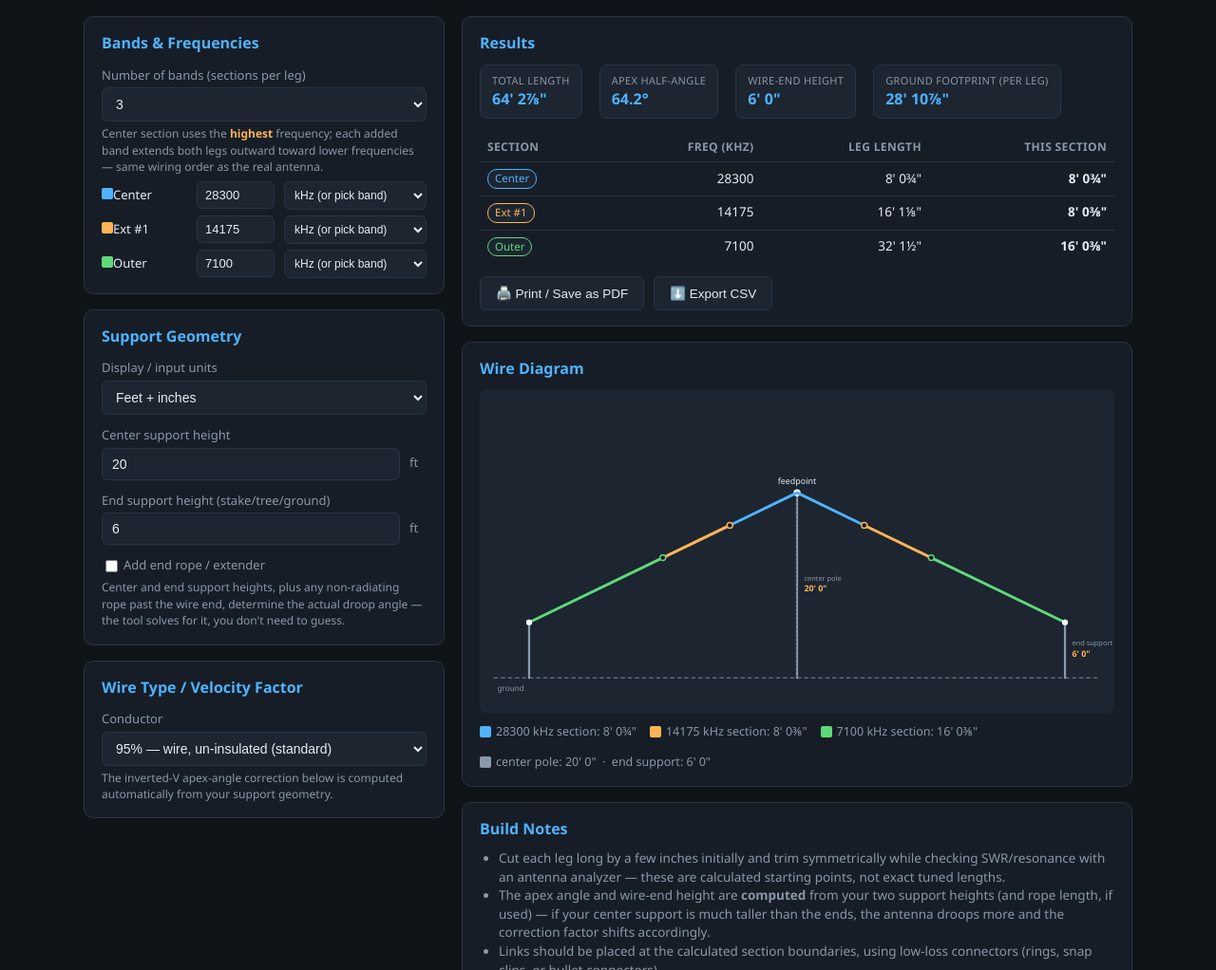
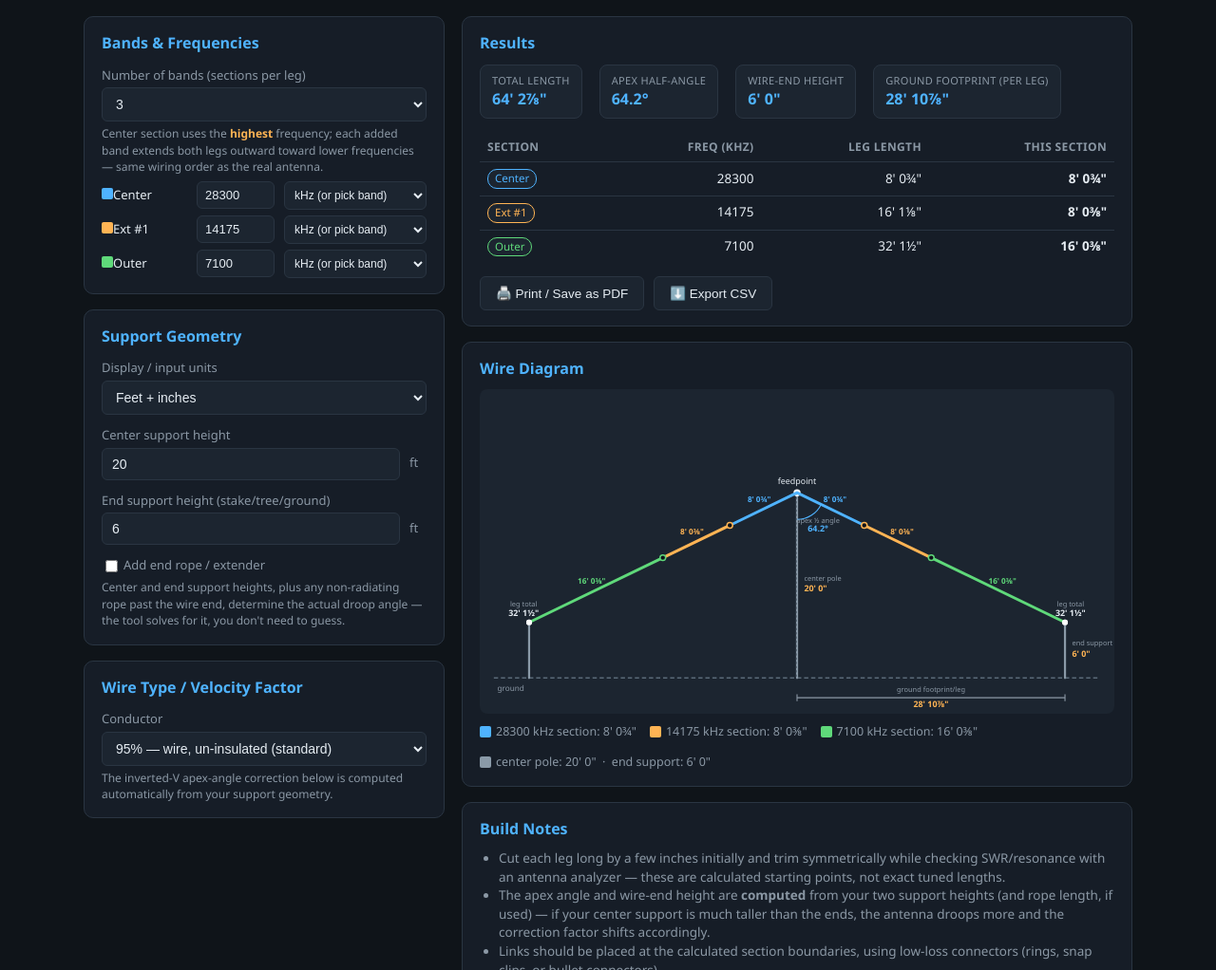
Before and after one commit to clifjones/antenna-tools, a website: page src/linked_dipole_designer.html in a window 1280 px wide. Shown: the part 78-1100 px from the top of the page at 95% size. Drawn offline with Linux system fonts and the light colour scheme.

Commit message:
Added additional measurements to dipole wire diagram

```diff
--- a/src/linked_dipole_designer.html
+++ b/src/linked_dipole_designer.html
@@ -224,7 +224,6 @@ const M_TO_FT = 3.280839895;
 const M_TO_IN = 39.37007874;
 
 // Apex half-angle (deg, 90=flat-top) -> length correction factor.
-// Same table used by the sotamaps.org designer.
 const INV_VEE_CORR = [
   [15, 0.91], [20, 0.917], [25, 0.924], [30, 0.9305], [35, 0.937],
   [40, 0.944], [45, 0.9505], [50, 0.957], [55, 0.964], [60, 0.9705],
@@ -558,6 +557,9 @@ function drawDiagram(rows, ropeM, angleDeg, centHtM, endHtM, footLenM) {
   svgParts.push(`<text x="${cx+10}" y="${(feedY+groundY)/2 + 9}" fill="#ffb454" font-size="12" font-weight="600" text-anchor="start">${formatMeters(centHtM)}</text>`);
   svgParts.push(`<line x1="${cx-1}" y1="${feedY}" x2="${cx-1}" y2="${groundY}" stroke="#3a4856" stroke-width="1" stroke-dasharray="3 3"/>`);
 
+  // Perpendicular-offset unit vector (outer side of each arm): (dir·sinθ, −cosθ)
+  const segLabelOff = 14; // px from wire centre-line to label
+
   let endSupportXAbs = null;
   [-1, 1].forEach(dir => {
     let xCum = cx, yCum = feedY;
@@ -569,8 +571,15 @@ function drawDiagram(rows, ropeM, angleDeg, centHtM, endHtM, footLenM) {
       const yNew = feedY + dy;
       svgParts.push(`<line x1="${xCum}" y1="${yCum}" x2="${xNew}" y2="${yNew}" stroke="${r.color}" stroke-width="4" stroke-linecap="round"/>`);
       if (idx > 0) svgParts.push(`<circle cx="${xCum}" cy="${yCum}" r="4" fill="#0f1419" stroke="${r.color}" stroke-width="2"/>`);
+
+      // Section length label at segment midpoint, offset to outer side of arm
+      const smx = (xCum + xNew) / 2 + dir * Math.sin(dropAngleRad) * segLabelOff;
+      const smy = (yCum + yNew) / 2 - Math.cos(dropAngleRad) * segLabelOff;
+      svgParts.push(`<text x="${smx.toFixed(1)}" y="${smy.toFixed(1)}" fill="${r.color}" font-size="11" font-weight="600" text-anchor="middle" dominant-baseline="middle">${formatMeters(r.sectionLen)}</text>`);
+
       xCum = xNew; yCum = yNew;
     });
+
     svgParts.push(`<circle cx="${xCum}" cy="${yCum}" r="4" fill="#fff"/>`);
     if (ropeM > 0) {
       const dxRope = (wireLeg + ropeM) * Math.cos(dropAngleRad) * scale;
@@ -578,8 +587,21 @@ function drawDiagram(rows, ropeM, angleDeg, centHtM, endHtM, footLenM) {
       const xRopeEnd = cx + dir * dxRope;
       const yRopeEnd = feedY + dyRope;
       svgParts.push(`<line x1="${xCum}" y1="${yCum}" x2="${xRopeEnd}" y2="${yRopeEnd}" stroke="${ROPE_COLOR}" stroke-width="2" stroke-dasharray="5 4" stroke-linecap="round"/>`);
+
+      // Rope segment label
+      const rmx = (xCum + xRopeEnd) / 2 + dir * Math.sin(dropAngleRad) * segLabelOff;
+      const rmy = (yCum + yRopeEnd) / 2 - Math.cos(dropAngleRad) * segLabelOff;
+      svgParts.push(`<text x="${rmx.toFixed(1)}" y="${rmy.toFixed(1)}" fill="${ROPE_COLOR}" font-size="11" font-weight="600" text-anchor="middle" dominant-baseline="middle">${formatMeters(ropeM)}</text>`);
+
       xCum = xRopeEnd; yCum = yRopeEnd;
     }
+
+    // Total leg length label anchored at the end support (after optional rope)
+    const legTotalM = rows[rows.length - 1].legLen + ropeM;
+    const legLx = xCum + dir * Math.sin(dropAngleRad) * (segLabelOff + 4);
+    const legLy = yCum - Math.cos(dropAngleRad) * (segLabelOff + 4);
+    svgParts.push(`<text x="${legLx.toFixed(1)}" y="${(legLy - 6).toFixed(1)}" fill="#8b98a5" font-size="10" text-anchor="middle">leg total</text>`);
+    svgParts.push(`<text x="${legLx.toFixed(1)}" y="${(legLy + 7).toFixed(1)}" fill="#e6edf3" font-size="12" font-weight="600" text-anchor="middle">${formatMeters(legTotalM)}</text>`);
     // End support pole: drawn from ground up to its real height, at the wire-end's x position
     svgParts.push(`<line x1="${xCum}" y1="${groundY}" x2="${xCum}" y2="${endSupportTopY}" stroke="#8a9aa8" stroke-width="3" stroke-linecap="round"/>`);
     svgParts.push(`<circle cx="${xCum}" cy="${endSupportTopY}" r="4" fill="#fff"/>`);
@@ -594,6 +616,33 @@ function drawDiagram(rows, ropeM, angleDeg, centHtM, endHtM, footLenM) {
   if (endSupportXAbs !== null) {
     svgParts.push(`<text x="${endSupportXAbs+10}" y="${(endSupportTopY+groundY)/2 - 7}" fill="#8b98a5" font-size="10" text-anchor="start">end support</text>`);
     svgParts.push(`<text x="${endSupportXAbs+10}" y="${(endSupportTopY+groundY)/2 + 9}" fill="#ffb454" font-size="12" font-weight="600" text-anchor="start">${formatMeters(endHtM)}</text>`);
+  }
+
+  // --- Apex half-angle arc (right side of feedpoint: arc from wire arm to center pole) ---
+  const arcR = 38;
+  const wireArcX = cx + arcR * Math.cos(dropAngleRad);
+  const wireArcY = feedY + arcR * Math.sin(dropAngleRad);
+  const poleArcX = cx;
+  const poleArcY = feedY + arcR;
+  if (Math.hypot(wireArcX - poleArcX, wireArcY - poleArcY) > 2) {
+    svgParts.push(`<path d="M ${wireArcX.toFixed(1)} ${wireArcY.toFixed(1)} A ${arcR} ${arcR} 0 0 1 ${poleArcX.toFixed(1)} ${poleArcY.toFixed(1)}" fill="none" stroke="#4fb3ff" stroke-width="1.5"/>`);
+  }
+  const midArcAngle = (dropAngleRad + Math.PI / 2) / 2;
+  const angLabelR = arcR + 18;
+  const angLabelX = cx + angLabelR * Math.cos(midArcAngle);
+  const angLabelY = feedY + angLabelR * Math.sin(midArcAngle);
+  svgParts.push(`<text x="${angLabelX.toFixed(1)}" y="${(angLabelY - 5).toFixed(1)}" fill="#8b98a5" font-size="10" text-anchor="middle">apex ½ angle</text>`);
+  svgParts.push(`<text x="${angLabelX.toFixed(1)}" y="${(angLabelY + 8).toFixed(1)}" fill="#4fb3ff" font-size="12" font-weight="600" text-anchor="middle">${angleDeg.toFixed(1)}°</text>`);
+
+  // --- Ground footprint dimension line (below ground, center to right end support) ---
+  if (endSupportXAbs !== null && footLenM > 0.01) {
+    const dimY = groundY + 28;
+    const midFootX = (cx + endSupportXAbs) / 2;
+    svgParts.push(`<line x1="${cx}" y1="${dimY}" x2="${endSupportXAbs}" y2="${dimY}" stroke="#8b98a5" stroke-width="1.5"/>`);
+    svgParts.push(`<line x1="${cx}" y1="${dimY - 5}" x2="${cx}" y2="${dimY + 5}" stroke="#8b98a5" stroke-width="1.5"/>`);
+    svgParts.push(`<line x1="${endSupportXAbs}" y1="${dimY - 5}" x2="${endSupportXAbs}" y2="${dimY + 5}" stroke="#8b98a5" stroke-width="1.5"/>`);
+    svgParts.push(`<text x="${midFootX.toFixed(1)}" y="${(dimY - 8).toFixed(1)}" fill="#8b98a5" font-size="10" text-anchor="middle">ground footprint/leg</text>`);
+    svgParts.push(`<text x="${midFootX.toFixed(1)}" y="${(dimY + 14).toFixed(1)}" fill="#ffb454" font-size="12" font-weight="600" text-anchor="middle">${formatMeters(footLenM)}</text>`);
   }
 
   svg.innerHTML = svgParts.join('\n');
```
Also changed, not shown: README.md.
